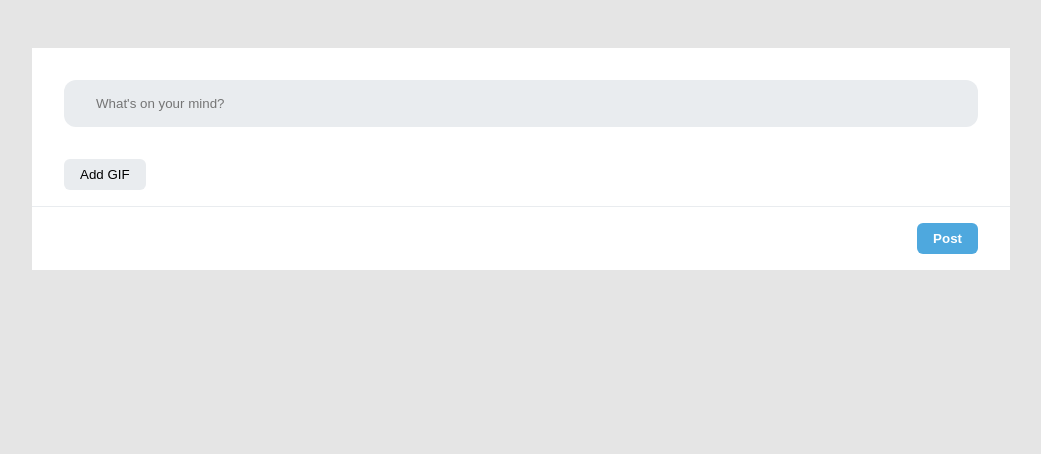
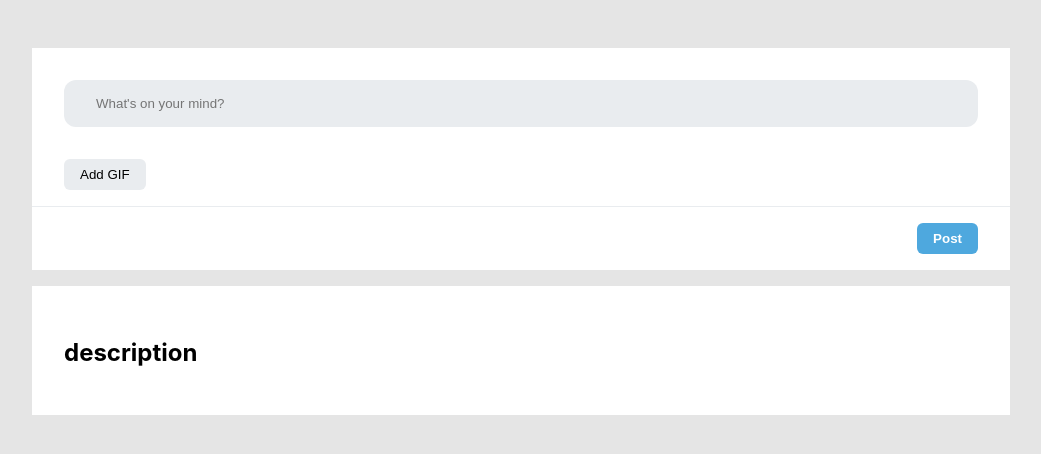
Before and after one commit to JayakrishnanMurali/gif-feed, a React (Create React App) app: page / in a window 1280 px wide. Shown: the top 454 px of the page, without its empty margins (119-1160 px from the left). Built offline with nearby package versions, Linux system fonts and the light colour scheme.

Commit message:
Adding State

```diff
--- a/src/App.js
+++ b/src/App.js
@@ -1,13 +1,18 @@
-import React from "react";
+import React, { useContext } from "react";
 import styled from "styled-components";
 import AddPost from "./components/AddPost";
 import Feed from "./components/Feed";
+import { FeedContext } from "./context/FeedState";
 
 function App() {
+  const { feedData, setFeedData } = useContext(FeedContext);
+
+  console.log(feedData);
+
   return (
     <AppStyled>
       <AddPost />
-      {/* <Feed /> */}
+      <Feed text={"description"} image={""} />
     </AppStyled>
   );
 }
@@ -17,4 +22,5 @@ export default App;
 const AppStyled = styled.section`
   max-width: 978px;
   margin: auto;
+  margin-bottom: 2rem;
 `;
--- a/src/components/AddPost.js
+++ b/src/components/AddPost.js
@@ -1,17 +1,36 @@
-import React from "react";
+import React, { useContext, useState } from "react";
 import styled from "styled-components";
+import { FeedContext } from "../context/FeedState";
 
 const AddPost = () => {
+  const { feedData, setFeedData } = useContext(FeedContext);
+
+  const [description, setDescription] = useState("");
+  const createPost = () => {
+    const feedCombined = {
+      title: description,
+      image:
+        "https://www.positronx.io/wp-content/uploads/2019/09/react-autocomplete-6802-01.gif",
+    };
+
+    setFeedData([...feedData, feedCombined]);
+  };
+
   return (
     <AddPostStyled>
       <InputBox>
-        <input type="text" placeholder="What's on your mind?" />
+        <input
+          type="text"
+          placeholder="What's on your mind?"
+          value={description}
+          onChange={(e) => setDescription(e.target.value)}
+        />
       </InputBox>
       <GifStyled>
         <button>Add GIF</button>
       </GifStyled>
-      <PostButton>
-        <button>Post </button>
+      <PostButton onClick={() => createPost()}>
+        <button>Post</button>
       </PostButton>
     </AddPostStyled>
   );
--- a/src/components/Feed.js
+++ b/src/components/Feed.js
@@ -1,7 +1,38 @@
 import React from "react";
+import styled from "styled-components";
 
-const Feed = () => {
-  return <div>Feed</div>;
+const Feed = ({ text, image }) => {
+  return (
+    <FeedStyled>
+      <TitleStyled>
+        <h1>{text}</h1>
+      </TitleStyled>
+      {image ? (
+        <ImageStyled>
+          <img src={image} alt="" />
+        </ImageStyled>
+      ) : (
+        ""
+      )}
+    </FeedStyled>
+  );
 };
 
 export default Feed;
+
+const FeedStyled = styled.div`
+  background-color: #ffffff;
+  margin-top: 1rem;
+  padding: 2rem;
+`;
+
+const TitleStyled = styled.div`
+  h1 {
+    margin-bottom: 1rem;
+  }
+`;
+const ImageStyled = styled.div`
+  img {
+    object-fit: cover;
+  }
+`;
--- /dev/null
+++ b/src/context/FeedState.js
@@ -0,0 +1,15 @@
+import React, { createContext, useState } from "react";
+
+export const FeedContext = createContext();
+
+const FeedState = ({ children }) => {
+  const [feedData, setFeedData] = useState([]);
+
+  return (
+    <FeedContext.Provider value={{ feedData: feedData, setFeedData }}>
+      {children}
+    </FeedContext.Provider>
+  );
+};
+
+export default FeedState;
--- a/src/index.js
+++ b/src/index.js
@@ -2,10 +2,13 @@ import React from "react";
 import ReactDOM from "react-dom";
 import "./index.css";
 import App from "./App";
+import FeedState from "./context/FeedState";
 
 ReactDOM.render(
   <React.StrictMode>
-    <App />
+    <FeedState>
+      <App />
+    </FeedState>
   </React.StrictMode>,
   document.getElementById("root")
 );
```
